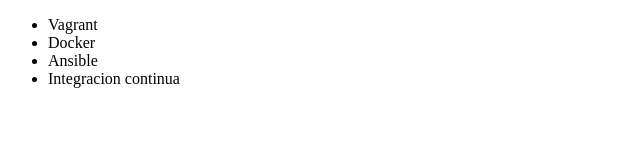
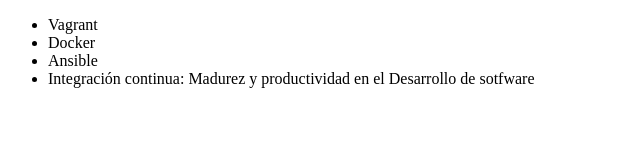
Before and after one commit to camilo9612/alura-git, a plain HTML site: page index.html in a window 1280 px wide. Shown: the whole page, without its empty margins (0-640 px from the left). Drawn offline with Linux system fonts and the light colour scheme.

Commit message:
Renombrando curso de integración contínua

```diff
--- a/index.html
+++ b/index.html
@@ -9,7 +9,7 @@
             <li>Vagrant</li>
             <li>Docker</li>
             <li>Ansible</li>
-            <li>Integracion continua</li>
+            <li>Integración continua: Madurez y productividad en el Desarrollo de sotfware</li>
         </ul>
     </body>
 </html>
```
